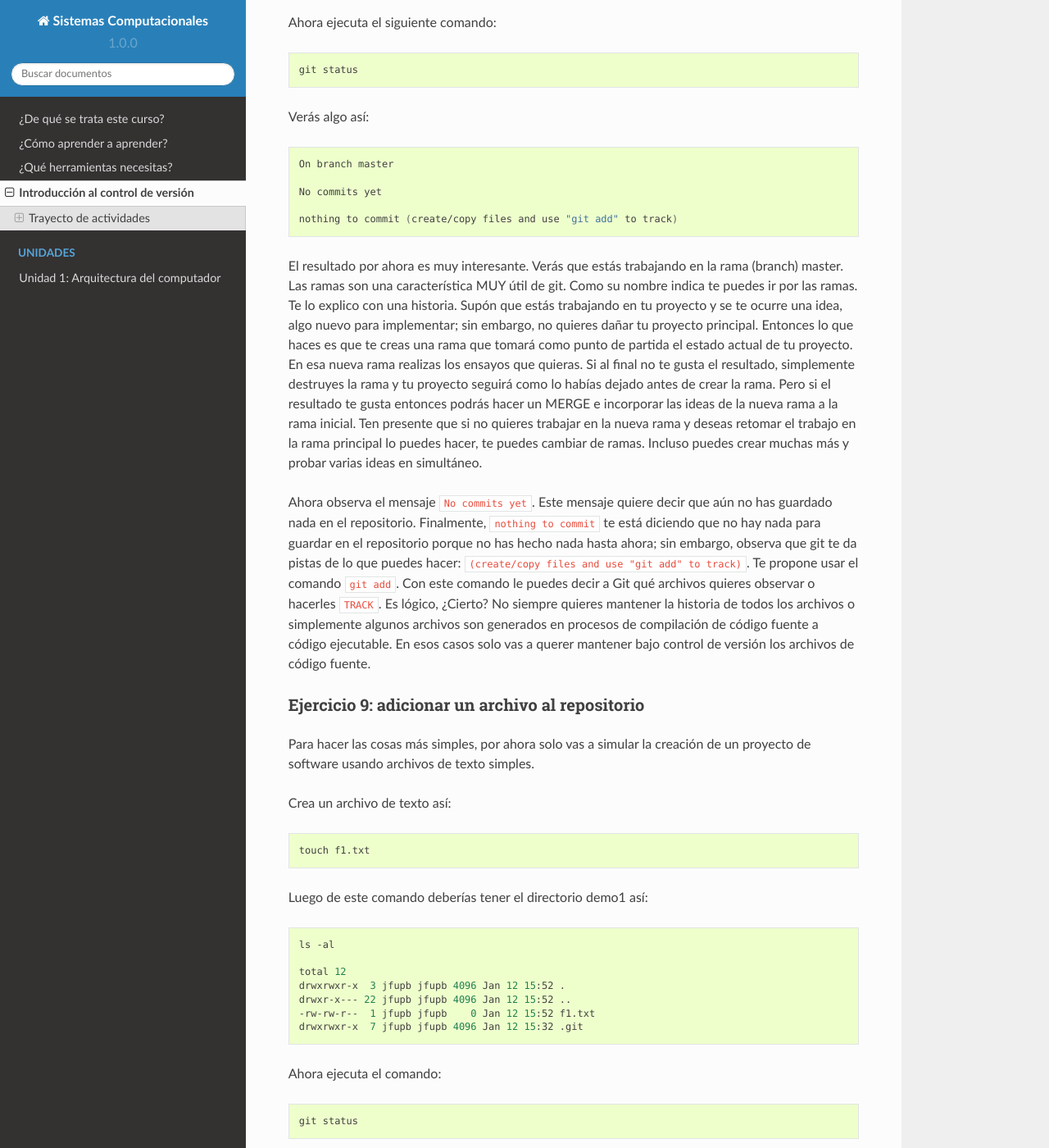
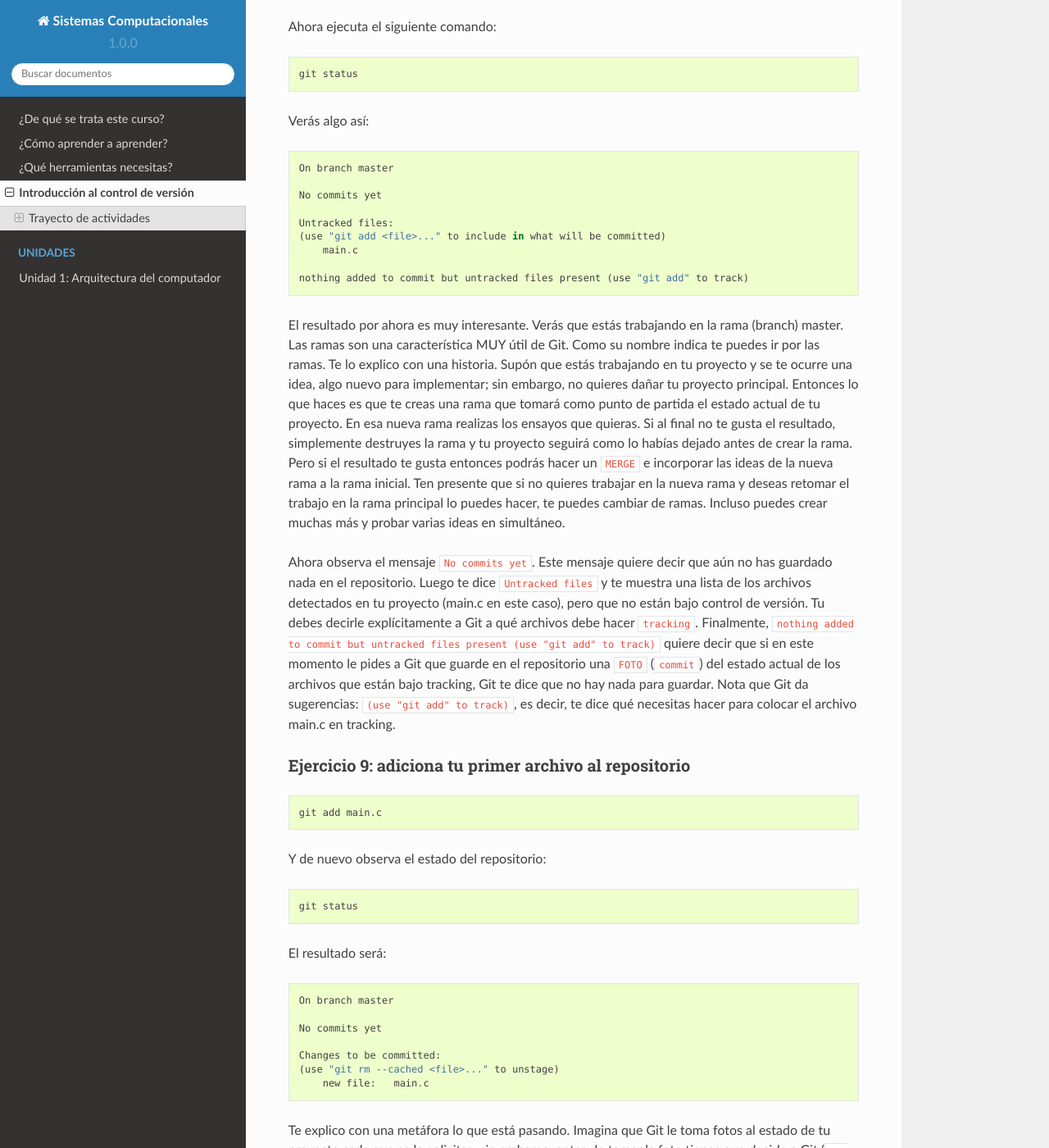
Before and after one commit to juanferfranco/SistemasComputacionales, a Sphinx documentation site: the page built from docs/_intro/introGit.rst, in a window 1280 px wide and 1400 px high, scrolled down 8013 px. Shown: the whole window at 82% size. Built offline with Sphinx 7.4.7 and the Read the Docs theme 2.0.0, drawn with Linux system fonts in a browser that asks for light colours; some of the changed text lies outside the part shown.

Commit message:
introGit ex12 in progress

```diff
--- a/docs/_intro/introGit.rst
+++ b/docs/_intro/introGit.rst
@@ -122,8 +122,6 @@ Te estarás preguntando, qué es ``.`` y ``..``. Se trata de referencias a dos d
 se refiere al directorio actual y ``..`` se refiere al directorio padre. Entonces, si
 escribes este comando::
 
-.. code-block:: bash
-
     cd ..
 
 .. note:: RETO
@@ -131,6 +129,7 @@ escribes este comando::
     ¿Cuál crees que sea el resultado?
 
 ¿Perdido? No te preocupes. Repitamos el proceso juntos. Supón que la posición actual es::
+
   pwd
   /home/jfupb/demo1
 
@@ -317,12 +316,10 @@ mínimas para informarle a Git un nombre de usuario y un correo. Esta informaci
 permite que Git identifique a la persona responsable de realizar los cambios
 a un archivo. Recuerda que Git está diseñado para que puedas trabajar en equipo.
 
-Escribe los siguientes comandos:
+Escribe los siguientes comandos, pero cambia name y email por tus datos::
 
-.. code-block:: bash
-
-    git config --global user.name "Coloca tu nombre"
-    git config --global user.email "tu correo electrónico"
+    git config --local user.name "yo"
+    git config --local user.email "yo@yolandia.com"
 
 
 Ejercicio 7: para pensar
@@ -337,24 +334,25 @@ de tu proyecto incluyendo el directorio .git?
 Ejercicio 8: reconocer el estado del repositorio
 ^^^^^^^^^^^^^^^^^^^^^^^^^^^^^^^^^^^^^^^^^^^^^^^^^^
 
-Ahora ejecuta el siguiente comando:
-
-.. code-block:: bash
+Ahora ejecuta el siguiente comando::
 
     git status
 
-Verás algo así:
-
-.. code-block:: bash
+Verás algo así::
 
     On branch master
 
     No commits yet
 
-    nothing to commit (create/copy files and use "git add" to track)
+    Untracked files:
+    (use "git add <file>..." to include in what will be committed)
+        main.c
+
+    nothing added to commit but untracked files present (use "git add" to track)
+
 
 El resultado por ahora es muy interesante. Verás que estás trabajando en la
-rama (branch) master. Las ramas son una característica MUY útil de git. Como
+rama (branch) master. Las ramas son una característica MUY útil de Git. Como
 su nombre indica te puedes ir por las ramas. Te lo explico con una historia.
 Supón que estás trabajando en tu proyecto y se te ocurre una idea, algo nuevo
 para implementar; sin embargo, no quieres dañar tu proyecto principal. Entonces
@@ -362,55 +360,60 @@ lo que haces es que te creas una rama que tomará como punto de partida el estad
 actual de tu proyecto. En esa nueva rama realizas los ensayos que quieras. Si
 al final no te gusta el resultado, simplemente destruyes la rama y tu proyecto
 seguirá como lo habías dejado antes de crear la rama. Pero si el resultado te gusta
-entonces podrás hacer un MERGE e incorporar las ideas de la nueva rama a la rama
+entonces podrás hacer un ``MERGE`` e incorporar las ideas de la nueva rama a la rama
 inicial. Ten presente que si no quieres trabajar en la nueva rama y deseas retomar el
 trabajo en la rama principal lo puedes hacer, te puedes cambiar de ramas. Incluso puedes
 crear muchas más y probar varias ideas en simultáneo.
 
 Ahora observa el mensaje ``No commits yet``. Este mensaje quiere decir que aún no has guardado
-nada en el repositorio. Finalmente, ``nothing to commit`` te está diciendo que no
-hay nada para guardar en el repositorio porque no has hecho nada hasta ahora; sin embargo,
-observa que git te da pistas de lo que puedes hacer: ``(create/copy files and use "git add" to track)``.
-Te propone usar el comando ``git add``. Con este comando le puedes decir a Git
-qué archivos quieres observar o hacerles ``TRACK``. Es lógico, ¿Cierto? No siempre
-quieres mantener la historia de todos los archivos o simplemente algunos archivos
-son generados en procesos de compilación de código fuente a código ejecutable. En
-esos casos solo vas a querer mantener bajo control de versión los archivos de código fuente.
+nada en el repositorio.  Luego te dice ``Untracked files`` y te muestra una lista de los
+archivos detectados en tu proyecto (main.c en este caso), pero que no están bajo control
+de versión. Tu debes decirle explícitamente a Git a qué archivos debe hacer ``tracking``.
+Finalmente, ``nothing added to commit but untracked files present (use "git add" to track)`` quiere
+decir que si en este momento le pides a Git que guarde en el repositorio una ``FOTO`` (``commit``)
+del estado actual de los archivos que están bajo tracking, Git te dice que no hay nada para guardar.
+Nota que Git da sugerencias: ``(use "git add" to track)``, es decir, te dice qué necesitas
+hacer para colocar el archivo main.c en tracking.
 
-Ejercicio 9: adicionar un archivo al repositorio
-^^^^^^^^^^^^^^^^^^^^^^^^^^^^^^^^^^^^^^^^^^^^^^^^^^
 
-Para hacer las cosas más simples, por ahora solo vas a simular
-la creación de un proyecto de software usando archivos de texto
-simples.
-
-Crea un archivo de texto así:
+Ejercicio 9: adiciona tu primer archivo al repositorio
+^^^^^^^^^^^^^^^^^^^^^^^^^^^^^^^^^^^^^^^^^^^^^^^^^^^^^^^^^
 
 .. code-block:: bash
 
-    touch f1.txt
+    git add main.c
 
-Luego de este comando deberías tener el directorio demo1 así:
-
-.. code-block:: bash
-
-    ls -al
-
-    total 12
-    drwxrwxr-x  3 jfupb jfupb 4096 Jan 12 15:52 .
-    drwxr-x--- 22 jfupb jfupb 4096 Jan 12 15:52 ..
-    -rw-rw-r--  1 jfupb jfupb    0 Jan 12 15:52 f1.txt
-    drwxrwxr-x  7 jfupb jfupb 4096 Jan 12 15:32 .git
-
-Ahora ejecuta el comando:
-
-..  code-block:: bash
+Y de nuevo observa el estado del repositorio::
 
     git status
 
-Verás esto:
+El resultado será::
 
-.. code-block:: bash
+    On branch master
+
+    No commits yet
+
+    Changes to be committed:
+    (use "git rm --cached <file>..." to unstage)
+        new file:   main.c
+
+
+Te explico con una metáfora lo que está pasando. Imagina que Git
+le toma fotos al estado de tu proyecto cada que se lo solicitas; sin embargo,
+antes de tomar la foto tienes que decirle a Git (``con add``) a qué archivos
+le tomarás la foto. Todos los archivos que serán tenidos en cuenta para la
+próxima foto se ubican en una zona lógica denominada el ``STAGE``. Mira el mensaje
+``(use "git rm --cached <file>..." to unstage)``. Observa que Git te está diciendo
+que main.c ya está listo para la foto (``Changes to be committed``), pero si te arrepientes de incluir el archivo
+en la foto puedes ejecutar el comando sugerido. Prueba sacar de la foto a main.c::
+
+    git rm --cache main.c
+
+Mira el estado del repositorio::
+
+    git status
+
+Verás algo así::
 
     On branch master
 
@@ -418,166 +421,69 @@ Verás esto:
 
     Untracked files:
     (use "git add <file>..." to include in what will be committed)
-        f1.txt
+        main.c
 
     nothing added to commit but untracked files present (use "git add" to track)
 
-Nota entonces que ya tienes en el directorio tu primer archivo, pero aún no
-le has pedido a Git que te haga ``tracking`` de ese archivo. Entonces ejecuta el
-comando:
 
-.. code-block:: bash
+¿Te das cuenta? Acabas de sacar de la foto (DEL STAGE) a main.c. Ahora vuelve a invitar a
+main.c a la foto::
 
-    git add f1.txt
+    git add main.c
 
-Y de nuevo observa el estado del repositorio:
+Ahora ``TOMA LA FOTO`` (realiza el commit)::
 
-.. code-block:: bash
+    git commit -m "Initial version of the project main file"
+
+Consulta el estado del repositorio::
 
     git status
 
-    On branch master
-
-    No commits yet
-
-    Changes to be committed:
-    (use "git rm --cached <file>..." to unstage)
-        new file:   f1.txt
-
-Te explico con una metáfora lo que está pasando. Imagina que Git
-le toma fotos al estado de tu proyecto cada que se lo solicitas; sin embargo,
-antes de tomar la foto tienes que decirle a Git (``con add``) a qué archivos
-le tomarás la foto. Todos los archivos que serán tenidos en cuenta para la
-próxima foto se ubican en una zona lógica denominada el STAGE. Mira el mensaje
-``(use "git rm --cached <file>..." to unstage)``. Observa que Git te está diciendo
-que f1.txt ya está listo para la foto, pero si te arrepientes de incluir el archivo
-en la foto puedes ejecutar el comando sugerido. Prueba sacar de la foto a f1.txt:
-
-.. code-block:: bash
-
-    git rm --cached f1.txt
-
-Mira el estado del repositorio:
-
-.. code-block:: bash
-
-    git status
-    On branch master
-
-    No commits yet
-
-    Untracked files:
-    (use "git add <file>..." to include in what will be committed)
-        f1.txt
-
-    nothing added to commit but untracked files present (use "git add" to track)
-
-¿Te das cuenta? Hemos sacado de la foto (DEL STAGE) a f1.txt. Volvamos a invitar
-a f1.txt a la foto:
-
-.. code-block:: bash
-
-    git add f1.txt
-
-Ahora ``TOMA LA FOTO``:
-
-.. code-block:: bash
-
-    git commit -m "adicionamos f1.txt al repositorio"
-
-Consulta el estado del repositorio:
-
-.. code-block:: bash
+El resultado será::
 
     On branch master
     nothing to commit, working tree clean
 
 Puedes ver que Git está observando todo lo que pasa en el directorio de tu
-proyecto. Por ahora Git sabe que no has hecho nada más y por eso que te dice
+proyecto. Por ahora Git sabe que no has hecho nada más y por eso te dice
 ``nothing to commit, working tree clean``.
 
 Lo último que te voy a pedir que hagas con este ejercicio es que le preguntes
-a Git qué fotos (``COMMITS``) se han tomado en el repositorio:
-
-.. code-block:: bash
+a Git qué fotos (``COMMITS``) se han tomado en el repositorio::
 
     git log
 
-El resultado es:
+El resultado es::
 
-.. code-block:: bash
+    commit 1f2009fabfc4895ee6b063c23c6f5c7ea7175209 (HEAD -> master)
+    Author: yo <yo@yolandia.com>
+    Date:   Wed Jul 20 10:52:46 2022 -0500
 
-    commit c14b43cde2ebac63a56377ba1f6faa67316d48ff (HEAD -> master)
-    Author: jfupb <juanf.franco@upb.edu.co>
-    Date:   Wed Jan 12 16:10:17 2022 -0500
+        Initial version of the project main file
 
-        adicionamos f1.txt al repositorio
-    (END)
-
-Nota que el commit está identificado con el hash ``c14b43cde2ebac63a56377ba1f6faa67316d48ff``,
+Nota que el commit está identificado con el hash ``1f2009fabfc4895ee6b063c23c6f5c7ea7175209``,
 el autor, correo, fecha, hora y la descripción del commit.
 
-Ejercicio 10: retos
-^^^^^^^^^^^^^^^^^^^^^
+Ejercicio 10: recuerda
+^^^^^^^^^^^^^^^^^^^^^^^^^^^
 
 Para un momento. Repasa los ejercicios anteriores, actualiza tu lista
-de comandos con la explicación de qué hacen. Una vez estés en este punto
-realiza los siguientes retos:
-
-#. Crea un nuevo commit con el archivo f2.txt
-#. Crea un nuevo commit que incluya los archivos f3.txt y f4.txt
-
-NOTA: no olvides escribir ``git status`` entre cada comando que ejecutes
-para que puedas ir leyendo qué va ocurriendo con el repositorio.
-
-Al finalizar este ejercicio deberías ver algo así:
-
-.. code-block:: bash
-
-    git log
-
-    commit 7ec66fb9215999518fe5907c8c1360036906476e (HEAD -> master)
-    Author: jfupb <juanf.franco@upb.edu.co>
-    Date:   Wed Jan 12 17:19:14 2022 -0500
-
-        Add f3.txt and f4.txt
-
-    commit 11950128c3d3dc6cc7b3cfda7a3e5a8ed566c235
-    Author: jfupb <juanf.franco@upb.edu.co>
-    Date:   Wed Jan 12 17:16:59 2022 -0500
-
-        add f2.txt
-
-    commit c14b43cde2ebac63a56377ba1f6faa67316d48ff
-    Author: jfupb <juanf.franco@upb.edu.co>
-    Date:   Wed Jan 12 16:10:17 2022 -0500
-
-        adicionamos f1.txt al repositorio
-    (END)
-
-
-    git status
-
-    On branch master
-    nothing to commit, working tree clean
+de comandos con la explicación de qué hacen.
 
 Ejercicio 11: modificar el contenido de un archivo
 ^^^^^^^^^^^^^^^^^^^^^^^^^^^^^^^^^^^^^^^^^^^^^^^^^^^
 
-Modifica el contenido del archivo f1.txt añadiendo tres líneas de texto
-(escribe lo que tu corazón te dicte). Salva el archivo.
+Modifica el contenido del archivo main.c añadiendo otro mensaje para imprimir
+(escribe lo que tu corazón te dicte). ``Salva el archivo``. NO LO OLVIDES, salva
+el archivo.
 
-Al verificar el estado del repositorio verás:
-
-.. code-block:: bash
-
-    git status
+Al verificar el estado del repositorio verás::
 
     On branch master
     Changes not staged for commit:
     (use "git add <file>..." to update what will be committed)
     (use "git restore <file>..." to discard changes in working directory)
-        modified:   f1.txt
+        modified:   main.c
 
     no changes added to commit (use "git add" and/or "git commit -a")
 
@@ -592,7 +498,7 @@ el mensaje:
 
     Untracked files:
     (use "git add <file>..." to include in what will be committed)
-        f1.txt
+        main.c
 
     nothing added to commit but untracked files present (use "git add" to track)
 
@@ -601,33 +507,23 @@ sin embargo, una vez está creado el archivo y lo modificas, Git te dice
 ``Changes not staged for commit``.
 
 En este caso, Git le hace tracking a tu archivo, pero tu no has decidido pasar el
-archivo a STAGE para poderle tomar la foto con los cambios que tiene ahora.
-¿Cómo lo haces? Mira que en el mensaje Git te dice: ``git add f1.txt``. Nota que Git
+archivo a ``STAGE`` para poderle tomar la foto con los cambios que tiene ahora.
+¿Cómo lo haces? Mira que en el mensaje Git te dice: ``git add main.c``. Nota que Git
 también te dice que puedes descartar los cambios en el archivo con
-``git restore f1.txt``. ¿Por qué no haces la prueba?
+``git restore main.c``. ¿Por qué no haces la prueba?
 
-Escribe:
+Escribe::
 
-.. code-block:: bash
+    git restore main.c
 
-    git restore f1.txt
+Vuelve a visual studio code y verifica qué paso con el archivo.
 
-Luego para ver en la terminal el contenido del archivo:
-
-.. code-block:: bash
-
-    cat f1.txt
-
-¿Ya no hay nada, cierto? Mira el estado del repositorio:
-
-.. code-block:: bash
-
-    git status
+¿Ya no está la modificación anterior, cierto? Mira el estado del repositorio::
 
     On branch master
     nothing to commit, working tree clean
 
-Vuelve a modificar f1.txt, pero esta vez si guardarás los cambios
+Vuelve a modificar main.c, pero esta vez si guardarás los cambios
 en el repositorio. Recuerda los pasos:
 
 #. Cambias el archivo
@@ -637,37 +533,32 @@ en el repositorio. Recuerda los pasos:
 #. Verifica de nuevo el estado del repositorio (status)
 #. Verifica el historial del repositorio (log)
 
-Te debe quedar algo así:
+Te debe quedar algo así::
 
-.. code-block:: bash
+    commit 2a0afbb7efa9c58a364143edf6c5cf76dccfab0b (HEAD -> master)
+    Author: yo <yo@yolandia.com>
+    Date:   Wed Jul 20 11:02:03 2022 -0500
 
-    commit 3c8fee79d84b5e1bee87eebd67d06db821168951 (HEAD -> master)
-    Author: jfupb <juanf.franco@upb.edu.co>
-    Date:   Thu Jan 13 08:15:26 2022 -0500
+        add a new print
 
-        update f1.txt
+    commit 1f2009fabfc4895ee6b063c23c6f5c7ea7175209
+    Author: yo <yo@yolandia.com>
+    Date:   Wed Jul 20 10:52:46 2022 -0500
 
-    commit 7ec66fb9215999518fe5907c8c1360036906476e
-    Author: jfupb <juanf.franco@upb.edu.co>
-    Date:   Wed Jan 12 17:19:14 2022 -0500
+        Initial version of the project main file
 
-        Add f3.txt and f4.txt
+Ejercicio 12: volver a una versión anterior
+^^^^^^^^^^^^^^^^^^^^^^^^^^^^^^^^^^^^^^^^^^^^^^^^^^^
 
-    commit 11950128c3d3dc6cc7b3cfda7a3e5a8ed566c235
-    Author: jfupb <juanf.franco@upb.edu.co>
-    Date:   Wed Jan 12 17:16:59 2022 -0500
-
-        add f2.txt
-
-    commit c14b43cde2ebac63a56377ba1f6faa67316d48ff
-    Author: jfupb <juanf.franco@upb.edu.co>
-    Date:   Wed Jan 12 16:10:17 2022 -0500
-
-        adicionamos f1.txt al repositorio
+Ahora supón que quieres volver a una versión anterior
+de main.c
 
 
-Ejercicio 12: ¿Y si ya tienes un proyecto creado?
-^^^^^^^^^^^^^^^^^^^^^^^^^^^^^^^^^^^^^^^^^^^^^^^^^^^
+
+
+
+
+
 
 Supón que ya tienes un proyecto creado o justo acabas de crear un
 proyecto y quieres iniciar desde ese punto el control de versión.
```
